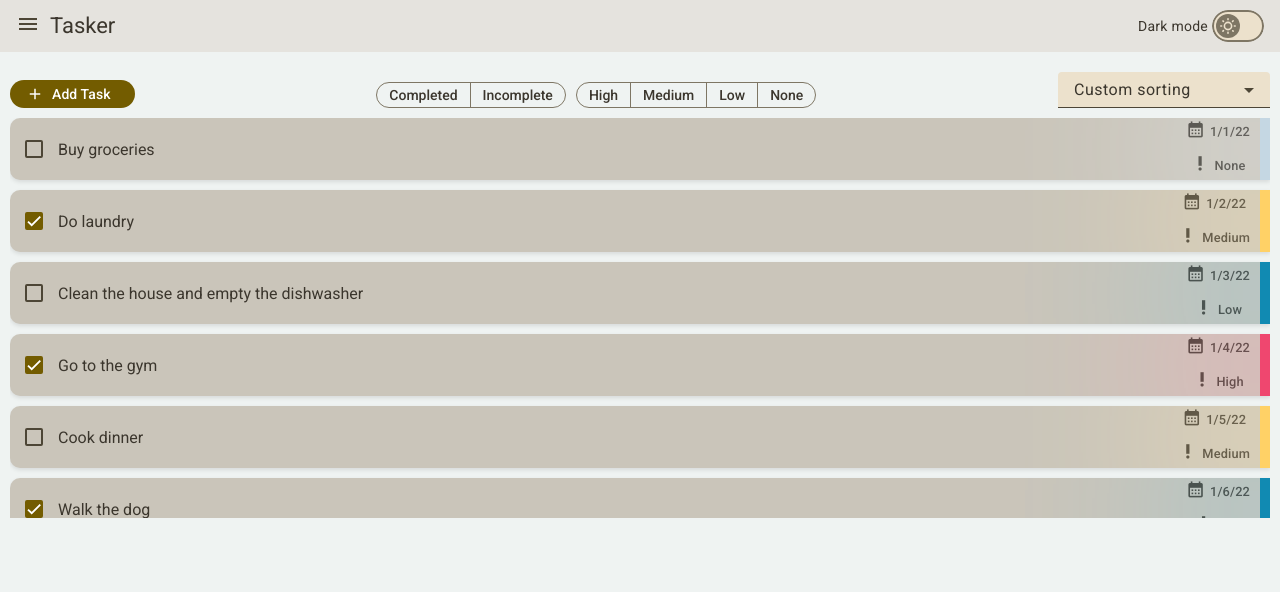
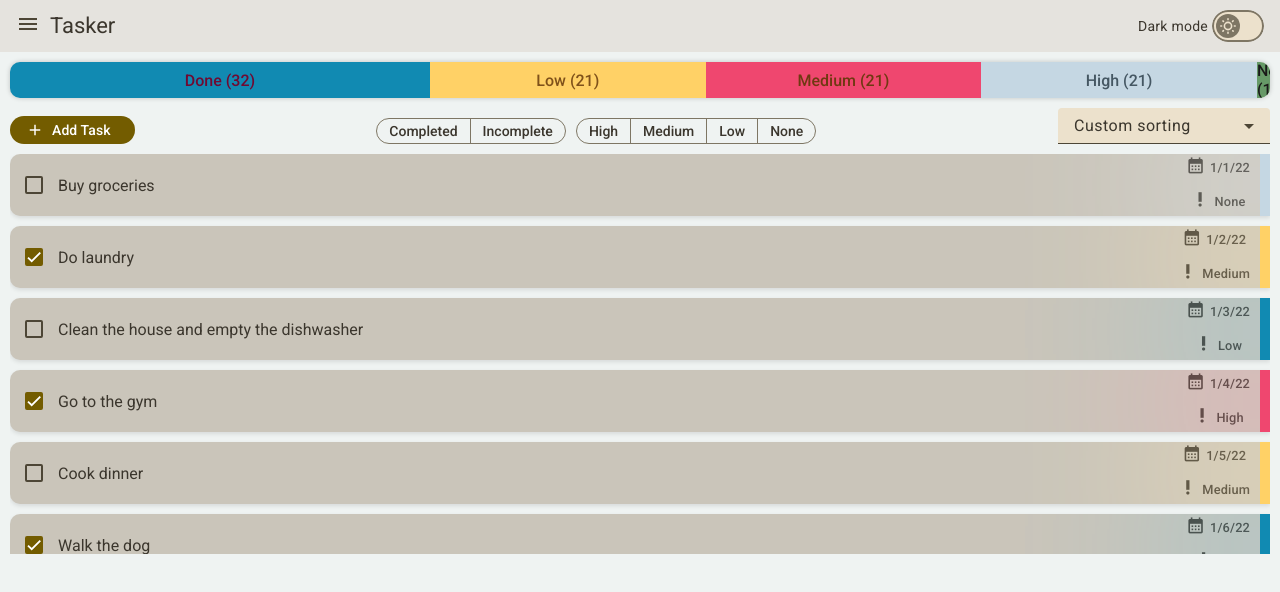
Before and after one commit to Snellingen/tasker, an Angular app: page /tasks in a window 1280 px wide. Shown: the top 592 px of the page. Built offline with nearby package versions, Linux system fonts and the light colour scheme.

Commit message:
added stacked bar diagram

```diff
--- a/src/app/app.routes.ts
+++ b/src/app/app.routes.ts
@@ -1,11 +1,11 @@
 import { Routes } from '@angular/router';
 import { TaskOverviewComponent } from './components/task-overview/task-overview.component';
-import { EditTaskComponent } from './components/edit-task/edit-task.component';
-import { TaskCardComponent } from './components/task-card/task-card.component';
+import { StackedBarComponent } from './components/stacked-bar/stacked-bar.component';
 
 export const routes: Routes = [
   { path: '', redirectTo: 'tasks', pathMatch: 'full' },
   { path: 'tasks', component: TaskOverviewComponent },
   { path: 'tasks/edit-task/:id',  loadComponent: () => import('./components/edit-task/edit-task.component').then(m => m.EditTaskComponent)},
   { path: 'tasks/edit-task',  loadComponent: () => import('./components/edit-task/edit-task.component').then(m => m.EditTaskComponent) },
+  { path: 'bar',  component: StackedBarComponent },
 ];
--- /dev/null
+++ b/src/app/components/stacked-bar/stacked-bar.component.html
@@ -0,0 +1,7 @@
+<div class="stacked-bar">
+  @for (stack of computedData; track $index; let index = $index) {
+    <div [class]="'stacked-bar__stack stacked-bar--color-' + (index + 1)" [style.width.%]="stack.percentage">
+      <div class="stacked-bar__stack__label">{{ stack.label }}</div>
+    </div>
+  }
+</div>
--- /dev/null
+++ b/src/app/components/stacked-bar/stacked-bar.component.scss
@@ -0,0 +1,49 @@
+.stacked-bar {
+  display: flex;
+  flex-direction: row;
+  justify-content: space-evenly;
+  width: 100%;
+  height: 36px;
+  background-color: var(--sys-surface);
+  box-shadow: 0 0 5px rgba(0, 0, 0, 0.2);
+  border-radius: 10px;
+  overflow: hidden;
+
+  &__stack {
+    display: flex;
+    flex-direction: row;
+    justify-content: space-evenly;
+    align-items: center;
+    width: 100%;
+    height: 100%;
+
+    &__label {
+      font-size: 16px;
+      font-weight: 500;
+      mix-blend-mode: difference;
+      color: gray
+    }
+  }
+
+
+
+  &--color-1 {
+    background-color: var(--stack-color-1);
+  }
+  &--color-2 {
+    background-color: var(--stack-color-2);
+  }
+  &--color-3 {
+    background-color: var(--stack-color-3);
+  }
+  &--color-4 {
+    background-color: var(--stack-color-4);
+  }
+  &--color-5 {
+    background-color: var(--stack-color-5);
+  }
+  &--color-7 {
+    background-color: var(--stack-color-7);
+  }
+
+}
--- /dev/null
+++ b/src/app/components/stacked-bar/stacked-bar.component.ts
@@ -0,0 +1,33 @@
+import { Component, Input, OnInit } from '@angular/core';
+
+export type Stack = {
+  label: string;
+  value: number;
+};
+
+type ComputedStack = Stack & { percentage: number };
+
+@Component({
+  selector: 'app-stacked-bar',
+  standalone: true,
+  imports: [],
+  templateUrl: './stacked-bar.component.html',
+  styleUrl: './stacked-bar.component.scss'
+})
+
+export class StackedBarComponent {
+  @Input() set data(value: Stack[] | null | undefined) {
+    this._data = value;
+    this.computeStacks();
+  }
+  private _data: Stack[] | null | undefined;
+  computedData: ComputedStack[] = [];
+
+  computeStacks() {
+    const total = this._data?.reduce((acc, s) => acc + s.value, 0) ?? 0;
+    this.computedData = this._data?.map(stack => {
+      return {percentage: (stack.value / total * 100), ...stack} as ComputedStack;
+    }) as ComputedStack[];
+  }
+
+}
--- a/src/app/components/task-overview/task-overview.component.html
+++ b/src/app/components/task-overview/task-overview.component.html
@@ -1,4 +1,6 @@
 <div class="task-overview">
+
+  <app-stacked-bar [data]="stackedBarData$ | async"></app-stacked-bar>
 
   @if(showEditTask) {
     <app-edit-task class="task-overview__edit" [id]="selectedTaskId" (onClose)="onEditClose()"></app-edit-task>
--- a/src/app/components/task-overview/task-overview.component.ts
+++ b/src/app/components/task-overview/task-overview.component.ts
@@ -15,6 +15,7 @@ import { CardListComponent } from '../card-list/card-list.component';
 import { MatCheckboxModule } from '@angular/material/checkbox';
 import { MatButtonToggleModule } from '@angular/material/button-toggle';
 import { EditTaskComponent } from '../edit-task/edit-task.component';
+import { StackedBarComponent } from '../stacked-bar/stacked-bar.component';
 
 @Component({
   selector: 'app-task-overview',
@@ -34,7 +35,8 @@ import { EditTaskComponent } from '../edit-task/edit-task.component';
     CardListComponent,
     MatButtonToggleModule,
     MatCheckboxModule,
-    EditTaskComponent
+    EditTaskComponent,
+    StackedBarComponent
   ],
   templateUrl: './task-overview.component.html',
   styleUrl: './task-overview.component.scss',
@@ -63,6 +65,25 @@ export class TaskOverviewComponent implements OnInit, OnDestroy{
 
   isLoading$ = this.taskService.isLoading$;
   tasks$ = this.taskService.filteredSortedTasks$;
+
+  stackedBarData$ = this.taskService.tasks$.pipe(
+    map(tasks => {
+      const total = tasks.length;
+      const completed = tasks.filter(t => t.completed).length;
+      // const inProgress = tasks.filter(t => !t.completed).length;
+      const lowPriority = tasks.filter(t => t.priority && t.priority === 'Low').length;
+      const mediumPriority = tasks.filter(t => t.priority === 'Medium').length;
+      const highPriority = tasks.filter(t => t.priority === 'High').length;
+      const noPriority = tasks.filter(t => t.priority === 'None').length;
+      return [
+        { label: `Done (${completed})`, value: completed },
+        { label: `Low (${lowPriority})`, value: lowPriority },
+        { label: `Medium (${mediumPriority})`, value: mediumPriority },
+        { label: `High (${highPriority})`, value: highPriority },
+        { label: `None (${noPriority})`, value: noPriority }
+      ];
+    })
+  );
 
   showEditTask = false;
   selectedTaskId: number | undefined;
--- a/src/styles.scss
+++ b/src/styles.scss
@@ -87,6 +87,14 @@ body {
   --sys-priority-background-none: rgb(197, 215, 227, 0.3);
   --sys-priority-gradient-mix-color:  white 50%;
 
+  --completed-color: #669967;
+
+  --stack-color-1: var(--sys-priority-low);
+  --stack-color-2: var(--sys-priority-medium);
+  --stack-color-3: var(--sys-priority-high);
+  --stack-color-4: var(--sys-priority-none);
+  --stack-color-5: var(--completed-color);
+
   --sys-skeleton-background: var(--sys-surface-container-low);
   --sys-skeleton-background-gradient: linear-gradient(110deg, var(--sys-surface-container-low) 8%, var(--sys-surface-container-high) 18%, var(--sys-surface-container-low) 33%);
 
```
Also changed, not shown: 1 other file (tests, documents, lock files or other folders).
